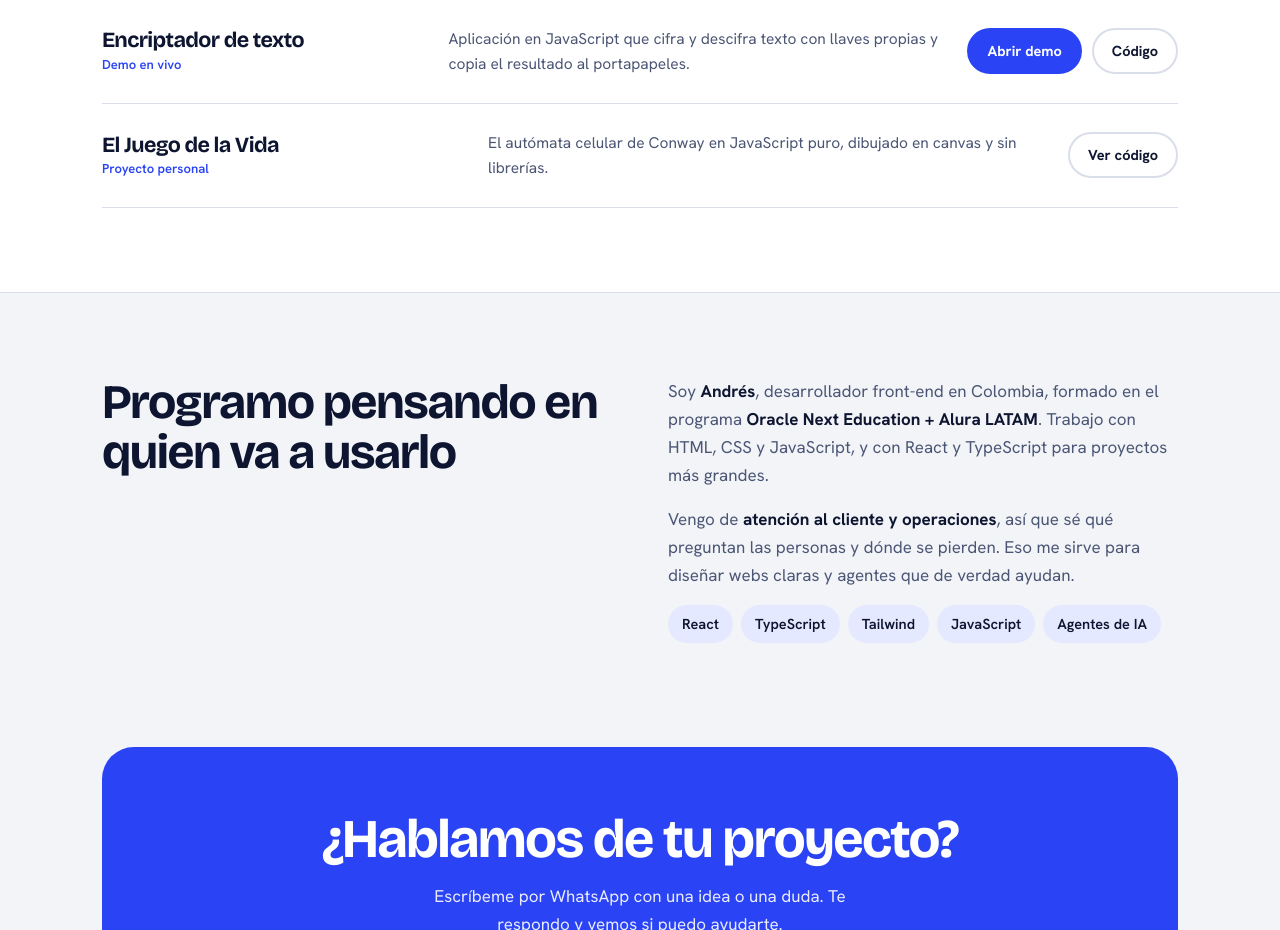
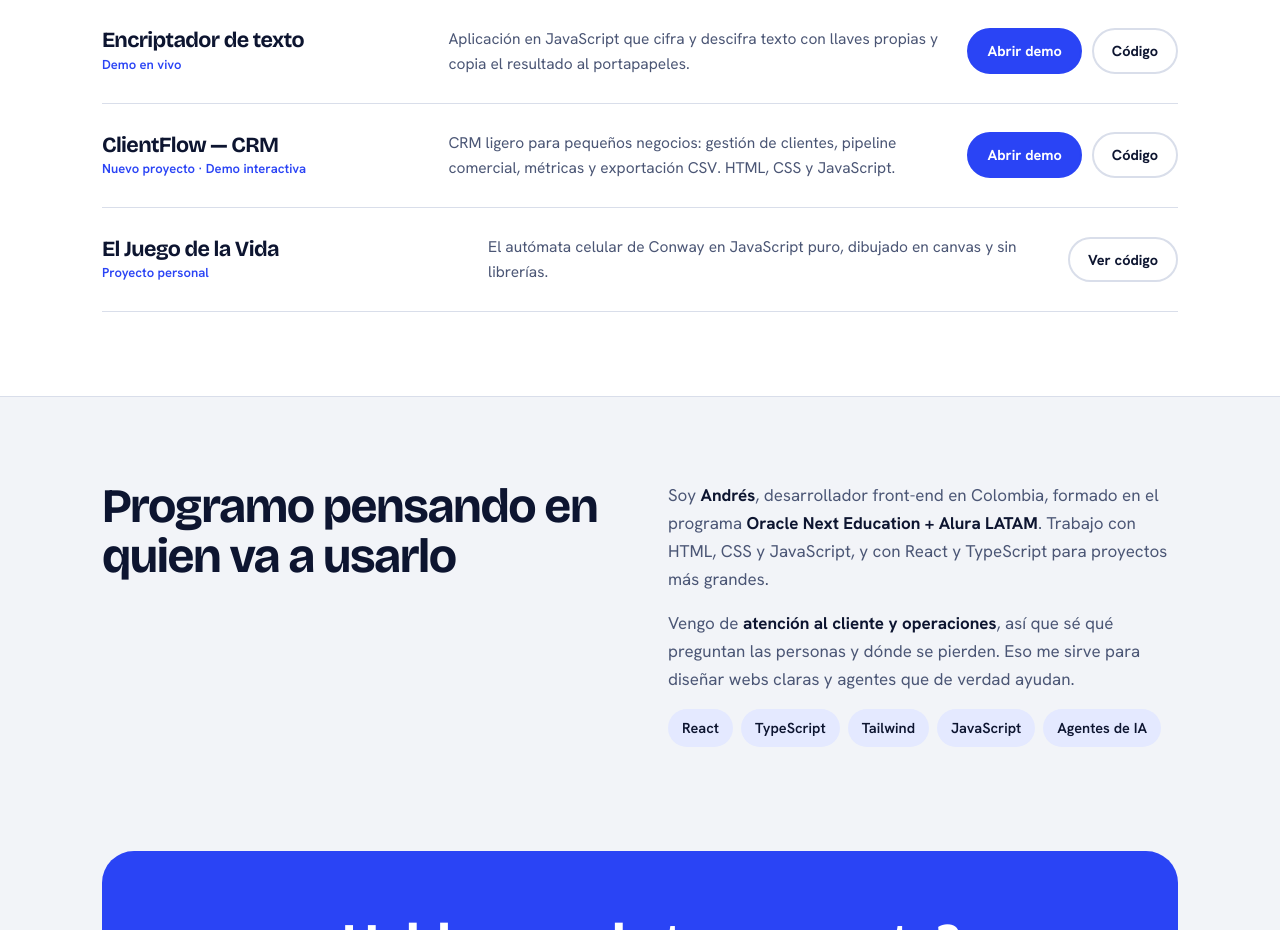
Before and after one commit to Metzeldor/Portafolio, a plain HTML site: page index.html in a window 1280 px wide. Shown: the part 2480-3410 px from the top of the page. Drawn offline with nearby package versions, Linux system fonts and the light colour scheme.

Commit message:
feat(portfolio): feature ClientFlow project on homepage

```diff
--- a/index.html
+++ b/index.html
@@ -246,6 +246,11 @@ footer{padding-block:0 40px;font-size:14px;color:var(--muted);display:flex;flex-
         <div class="links"><a class="btn p sm" href="https://metzeldor.github.io/Encriptador-de-texto-Alura-Challenge/" target="_blank" rel="noopener noreferrer">Abrir demo</a><a class="btn g sm" href="https://github.com/Metzeldor/Encriptador-de-texto-Alura-Challenge" target="_blank" rel="noopener noreferrer">Código</a></div>
       </article>
       <article class="row">
+        <div><h3>ClientFlow — CRM</h3><small>Nuevo proyecto · Demo interactiva</small></div>
+        <p>CRM ligero para pequeños negocios: gestión de clientes, pipeline comercial, métricas y exportación CSV. HTML, CSS y JavaScript.</p>
+        <div class="links"><a class="btn p sm" href="./clientflow/">Abrir demo</a><a class="btn g sm" href="https://github.com/Metzeldor/Portafolio/tree/main/clientflow" target="_blank" rel="noopener noreferrer">Código</a></div>
+      </article>
+      <article class="row">
         <div><h3>El Juego de la Vida</h3><small>Proyecto personal</small></div>
         <p>El autómata celular de Conway en JavaScript puro, dibujado en canvas y sin librerías.</p>
         <div class="links"><a class="btn g sm" href="https://github.com/Metzeldor/el-juego-de-la-vida" target="_blank" rel="noopener noreferrer">Ver código</a></div>
```
